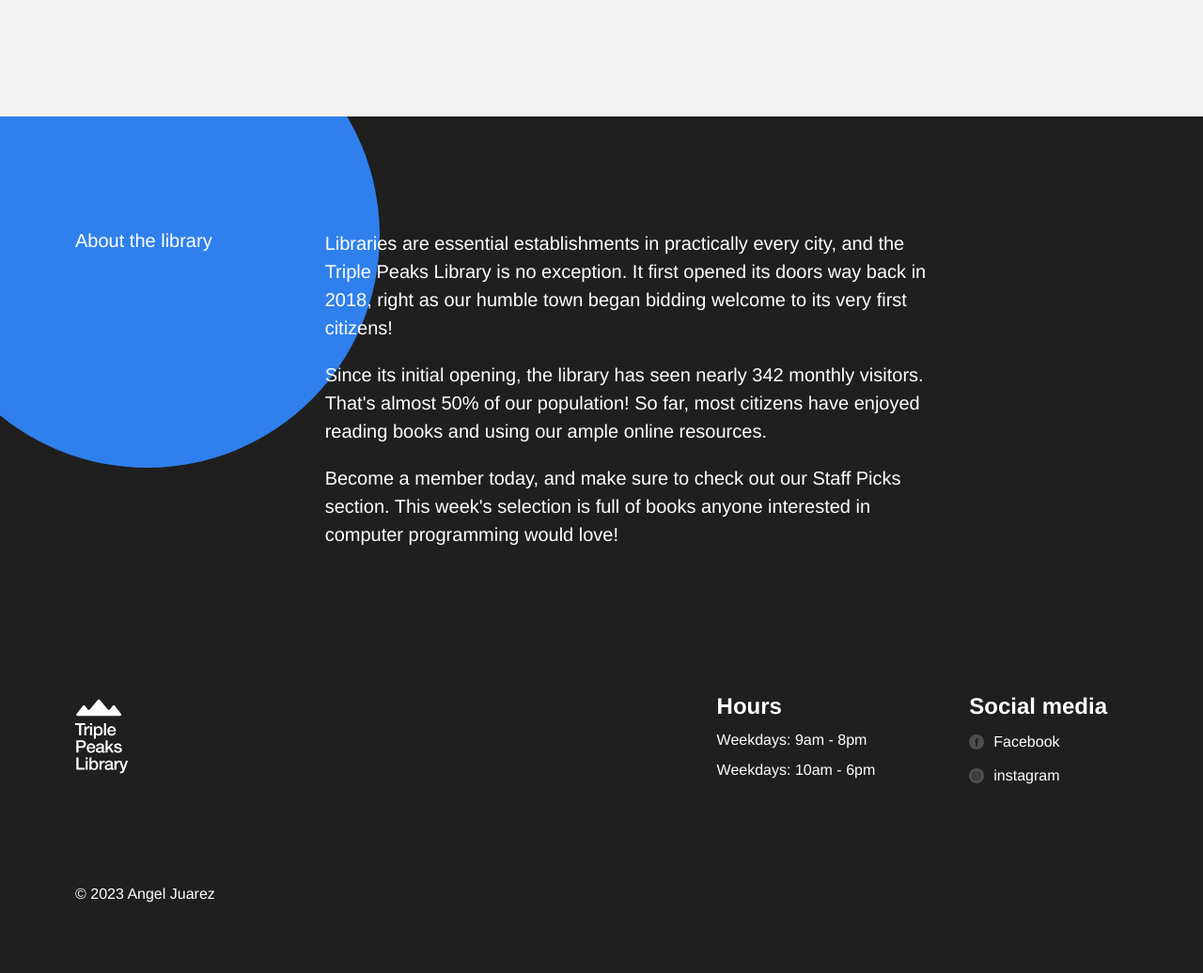
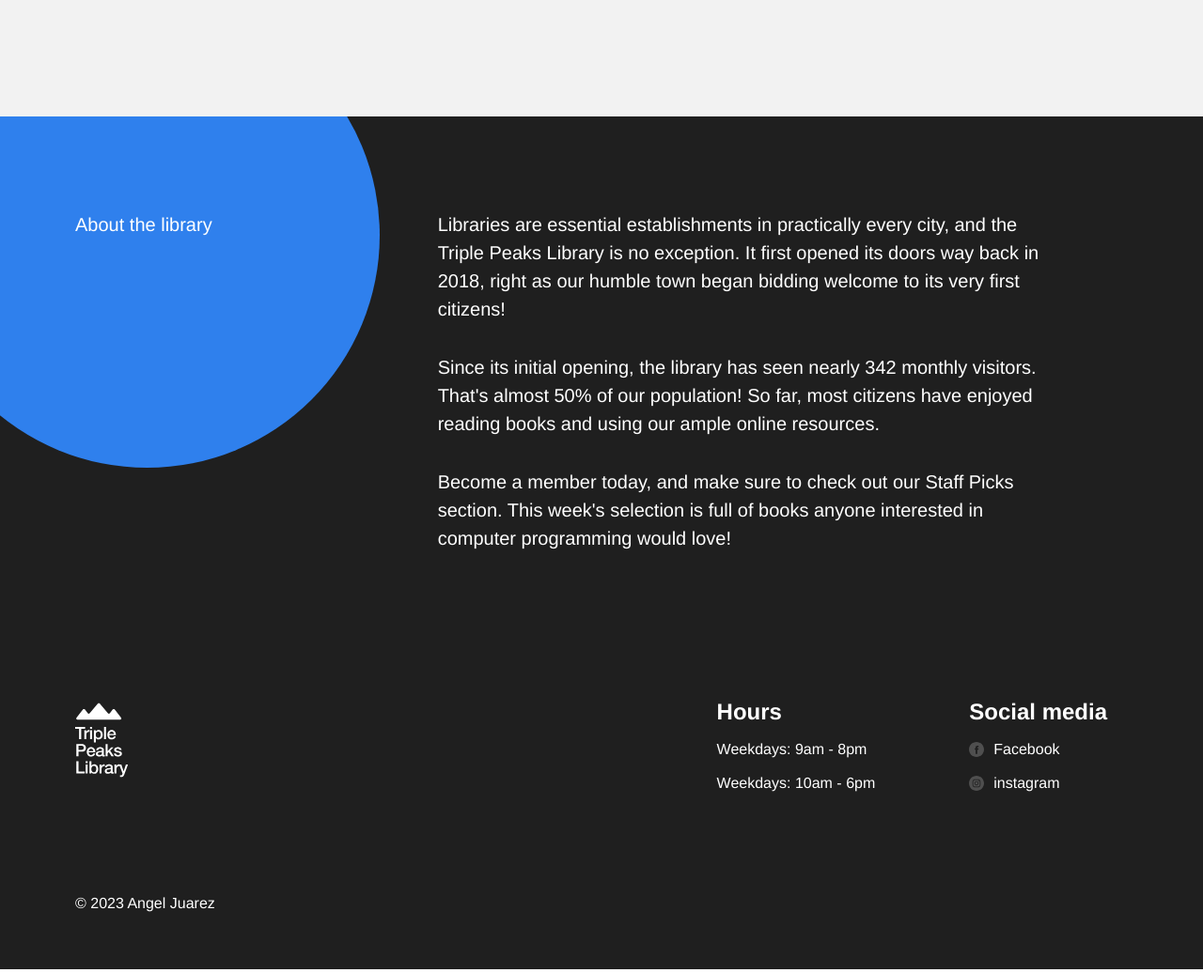
Before and after one commit to ajuarezse/se_project_library, a plain HTML site: page index.html in a window 1280 px wide. Shown: the part 3318-4354 px from the top of the page at 94% size. Drawn offline with Linux system fonts and the light colour scheme.

Commit message:
third draft

```diff
--- a/styles/style.css
+++ b/styles/style.css
@@ -304,6 +304,7 @@
   font-size: 14px;
   line-height: 20px;
   color: #838383;
+  margin-top: auto;
 }
 
 .membership {
@@ -362,12 +363,13 @@
 }
 
 .about__title {
+  margin: 0;
   font-size: 20px;
   line-height: 30px;
   font-weight: 500;
   z-index: 1;
   max-width: 154px;
-  position: relative;
+  margin-right: 120px;
 }
 
 .about__content {
@@ -381,9 +383,10 @@
 
 .about__paragraph {
   margin-bottom: 32px;
+  margin-top: 0;
 }
 
-.about__paragraph {
+.about__paragraph:last-child {
   margin-bottom: 0;
 }
 
@@ -402,7 +405,7 @@
   box-sizing: border-box;
   background-color: #1f1f1f;
   font-size: 16px;
-  line-height: 16px;
+  line-height: 20px;
   padding: 60px 102px 60px 80px;
   color: #fff;
 }
@@ -466,4 +469,5 @@
 .footer__copyright {
   color: white;
   margin-top: 108px;
+  margin-bottom: 0;
 }
```
Also changed, not shown: index.html (+0 -1 lines), 1 other file.
